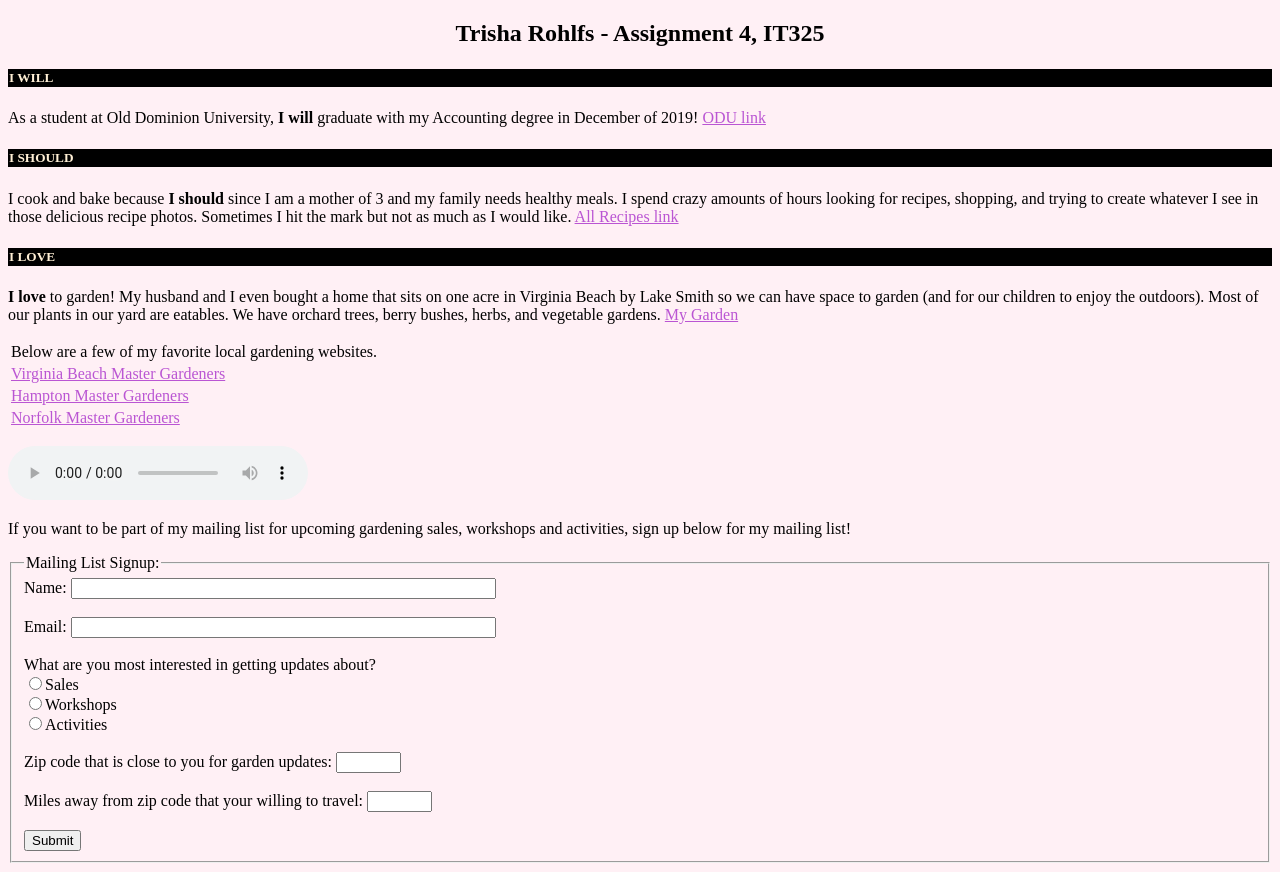
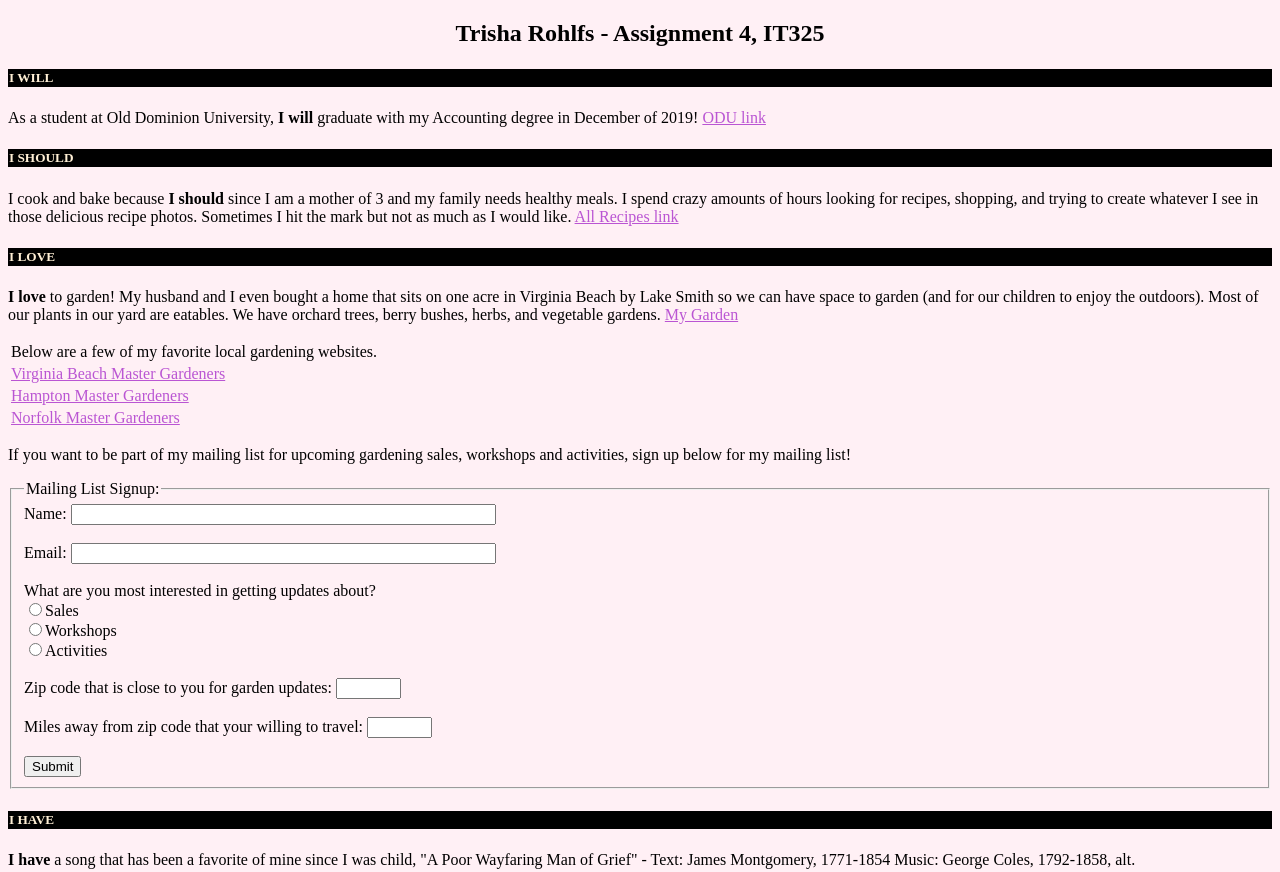
Before and after one commit to trohl001/IT325, a plain HTML site: page index.html in a window 1280 px wide. Shown: the top 872 px of the page. Drawn offline with Linux system fonts and the light colour scheme.

Commit message:
Update index.html

```diff
--- a/index.html
+++ b/index.html
@@ -36,10 +36,6 @@ a:visited {
      <tr><td><a href="https://www.nmgv.org/">Norfolk Master Gardeners</a></td></tr>
   </table>
 </p>
-<audio controls>
-  <source src="2001-01-1650-abide-with-me-tis-eventide-vocal-and-instrumental-192k-eng.mp3" type="audio/mpeg">
-Your browser does not support the audio element.
-</audio>
 <p>If you want to be part of my mailing list for upcoming gardening sales, workshops and activities, sign up below for my mailing list!</p>
 
 <form action="/action_page.php" target="_blank">
```
